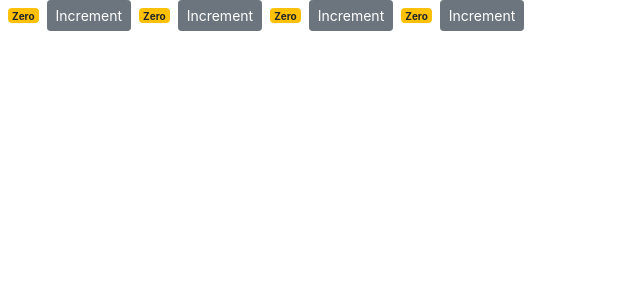
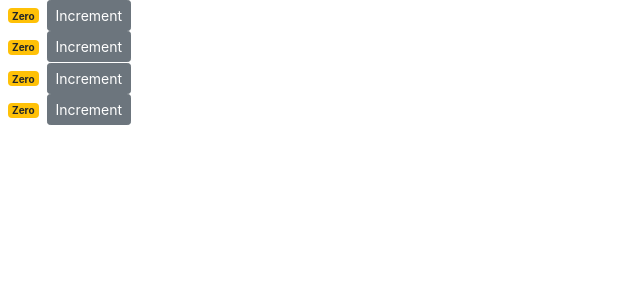
Before and after one commit to BennySLV/counter-app, a React (Create React App) app: page / in a window 1280 px wide. Shown: the top 300 px of the page, without its empty margins (0-640 px from the left). Built offline with nearby package versions, Linux system fonts and the light colour scheme.

Commit message:
Removed props test and added id tag to counter component.

```diff
--- a/src/components/counter.jsx
+++ b/src/components/counter.jsx
@@ -16,26 +16,23 @@ class Counter extends Component {
 		fontWeight: "bold",
 	};
 
-	handleIncrement = (product) => {
-		console.log(product);
+	handleIncrement = () => {
 		this.setState({ value: this.state.value + 1 });
 	};
 
 	render() {
-		console.log("props", this.props);
-
 		return (
-			<React.Fragment>
+			<div>
 				<span style={this.styles} className={this.getBadgeClasses()}>
 					{this.formatCount()}
 				</span>
 				<button
-					onClick={(product) => this.handleIncrement(product)}
+					onClick={this.handleIncrement}
 					className="btn btn-secondary btn-sm"
 				>
 					Increment
 				</button>
-			</React.Fragment>
+			</div>
 		);
 	}
 
--- a/src/components/counters.jsx
+++ b/src/components/counters.jsx
@@ -14,7 +14,11 @@ class Counters extends Component {
 		return (
 			<div>
 				{this.state.counters.map((counter) => (
-					<Counter key={counter.id} value={counter.value} />
+					<Counter
+						key={counter.id}
+						value={counter.value}
+						id={counter.id}
+					></Counter>
 				))}
 			</div>
 		);
```
